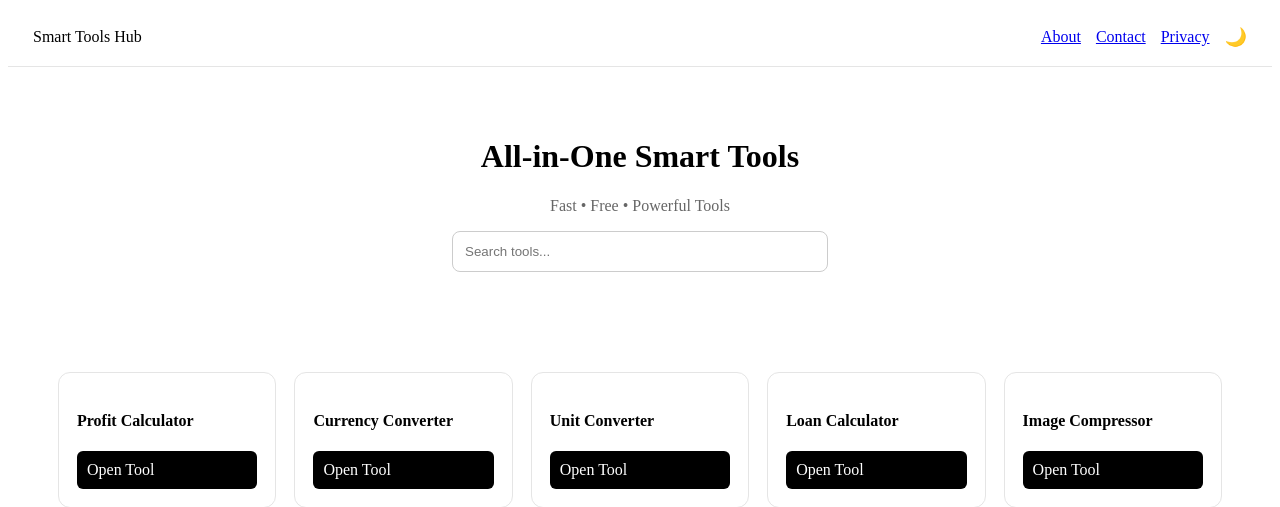
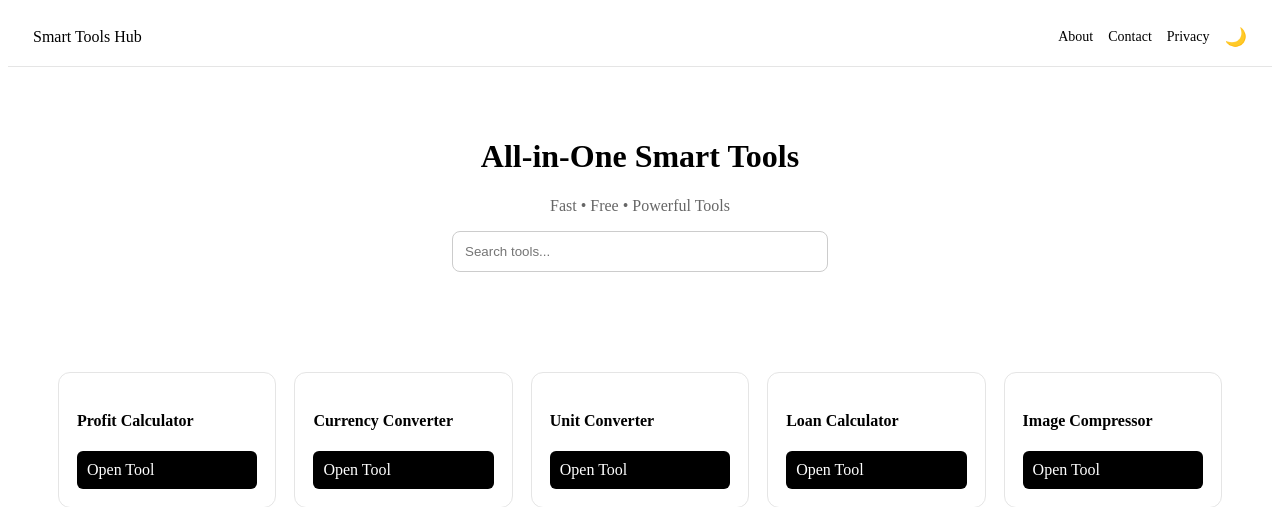
Before and after one commit to Rawish007/Smart-Tools-Hub, a Flask app: page / in a window 1280 px wide. Shown: the top 507 px of the page. Run offline with Flask 3, Linux system fonts and the light colour scheme.

Commit message:
Update index.html

```diff
--- a/templates/index.html
+++ b/templates/index.html
@@ -151,6 +151,15 @@ body.dark .footer {
     cursor: pointer;
     font-size: 18px;
 }
+.navbar a {
+    text-decoration: none;
+    color: inherit;
+    font-size: 14px;
+}
+
+.navbar a:hover {
+    text-decoration: underline;
+}
 </style>
 </head>
 
```
